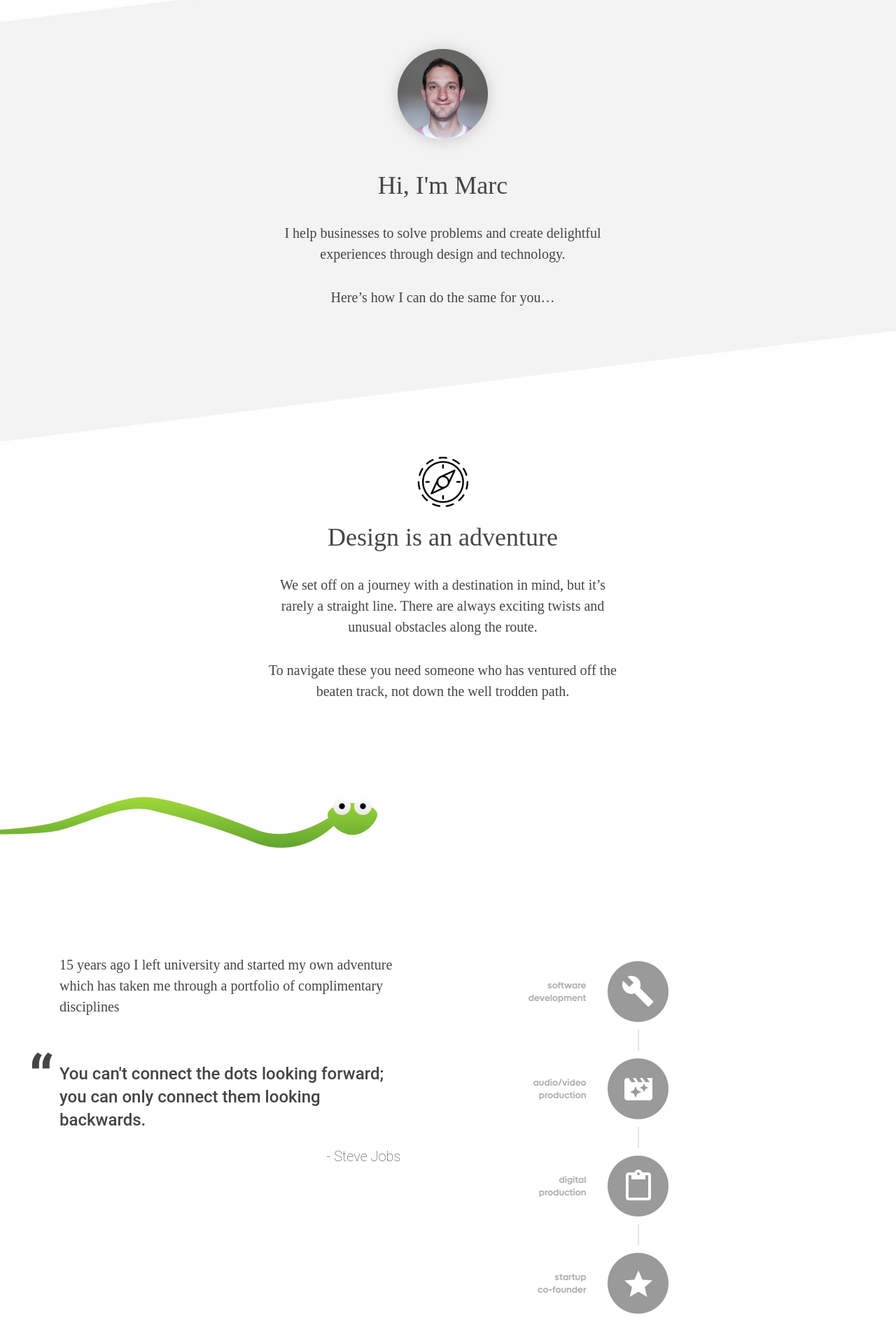
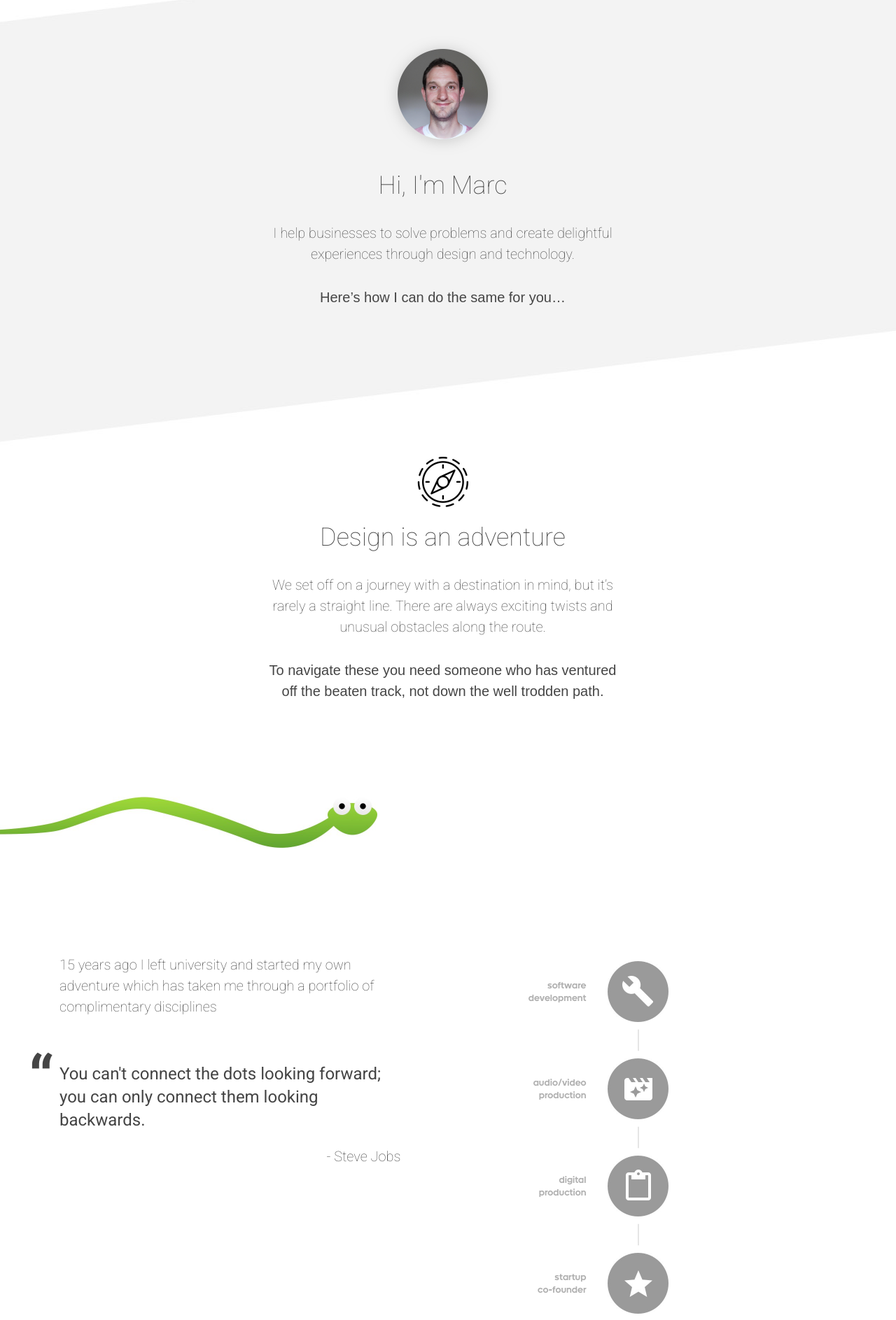
Before and after one commit to mlangsman/portfolio-langsman, a Jekyll site: the page built from index.html, in a window 1280 px wide. Shown: the part 769-2656 px from the top of the page at 70% size. Built offline with Jekyll 4.4.1, drawn with Linux system fonts in a browser that asks for light colours.

Commit message:
Add google fonts (roboto)

```diff
--- a/_includes/header.html
+++ b/_includes/header.html
@@ -6,6 +6,7 @@
     <meta name="viewport" content="width=device-width, initial-scale=1, shrink-to-fit=no">
 	<link rel="stylesheet" href="{{ site.baseurl }}/css/bootstrap.min.css">
 	<link rel="stylesheet" type="text/css" href="{{ site.baseurl }}/css/styles.css">
+<link href="https://fonts.googleapis.com/css?family=Roboto:100,300,400" rel="stylesheet">
   </head>
 
   <body>
--- a/css/styles.css
+++ b/css/styles.css
@@ -11,7 +11,7 @@
 }
 
 p {
-	font-family: roboto-light;
+	font-family: roboto, sans-serif;
 	font-weight: 200;
 	font-size: 20px;
 	color: #454545;
@@ -32,7 +32,7 @@
 }
 
 h2 {
-	font-family: roboto-light;
+	font-family: roboto, sans-serif;
 	font-weight: 200;
 	font-size: 36px;
 	color: #454545;
@@ -40,7 +40,7 @@
 
 p.quote
 {
-	font-family: roboto;
+	font-family: roboto, sans-serif;
 	font-weight: 500;
 	font-size: 24px;
 	color: #444;
@@ -56,7 +56,7 @@
 }
 
 .heavy {
-	font-family: roboto-regular;
+	font-family: roboto-regular, sans-serif;
 }
 
 /* SECTIONS */
@@ -210,7 +210,7 @@
 .quote-container .attribution
 {
 	text-align: right;
-	font-family: 'roboto';
+	font-family: 'roboto', sans-serif;
 	color: #444;
 	font-size: 20px;
 	font-weight: 100;
```
